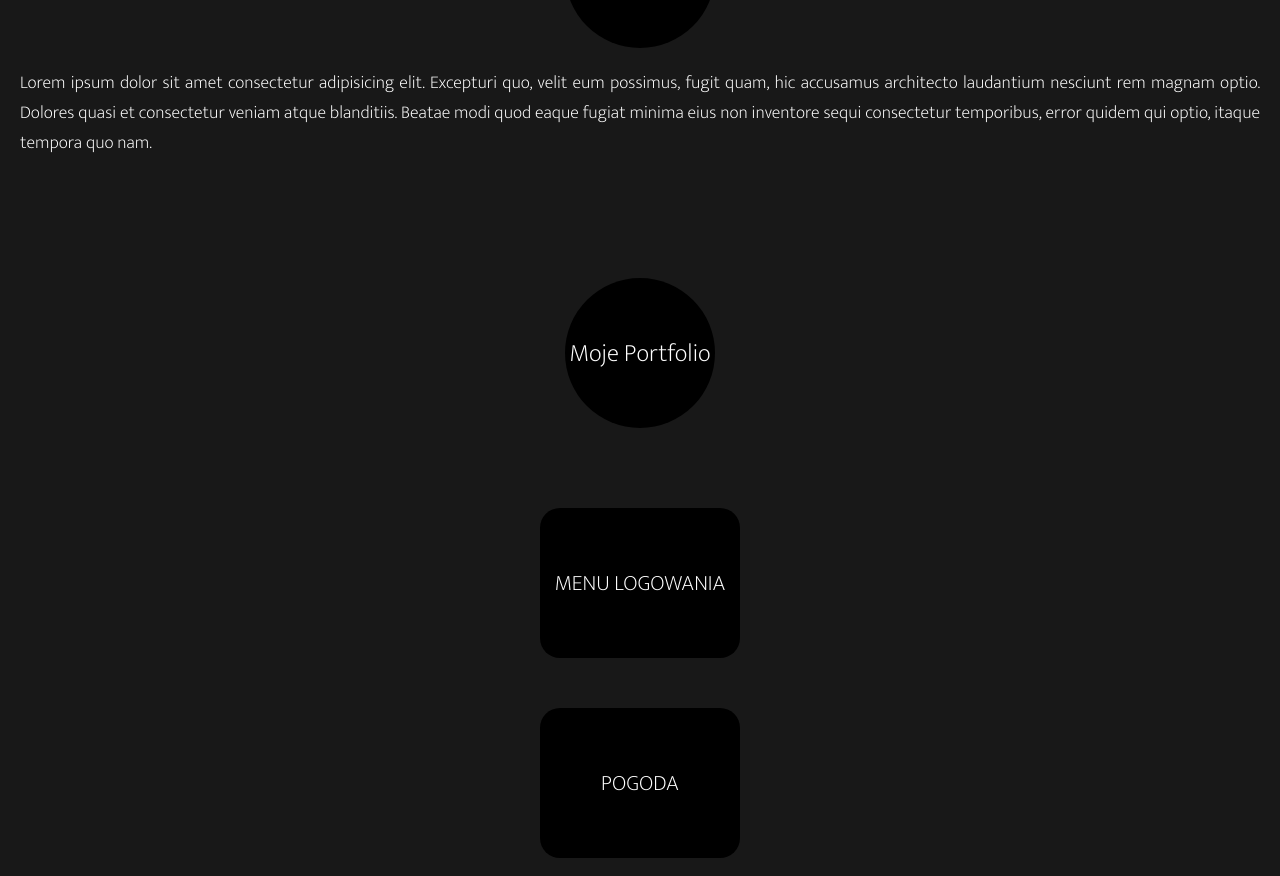
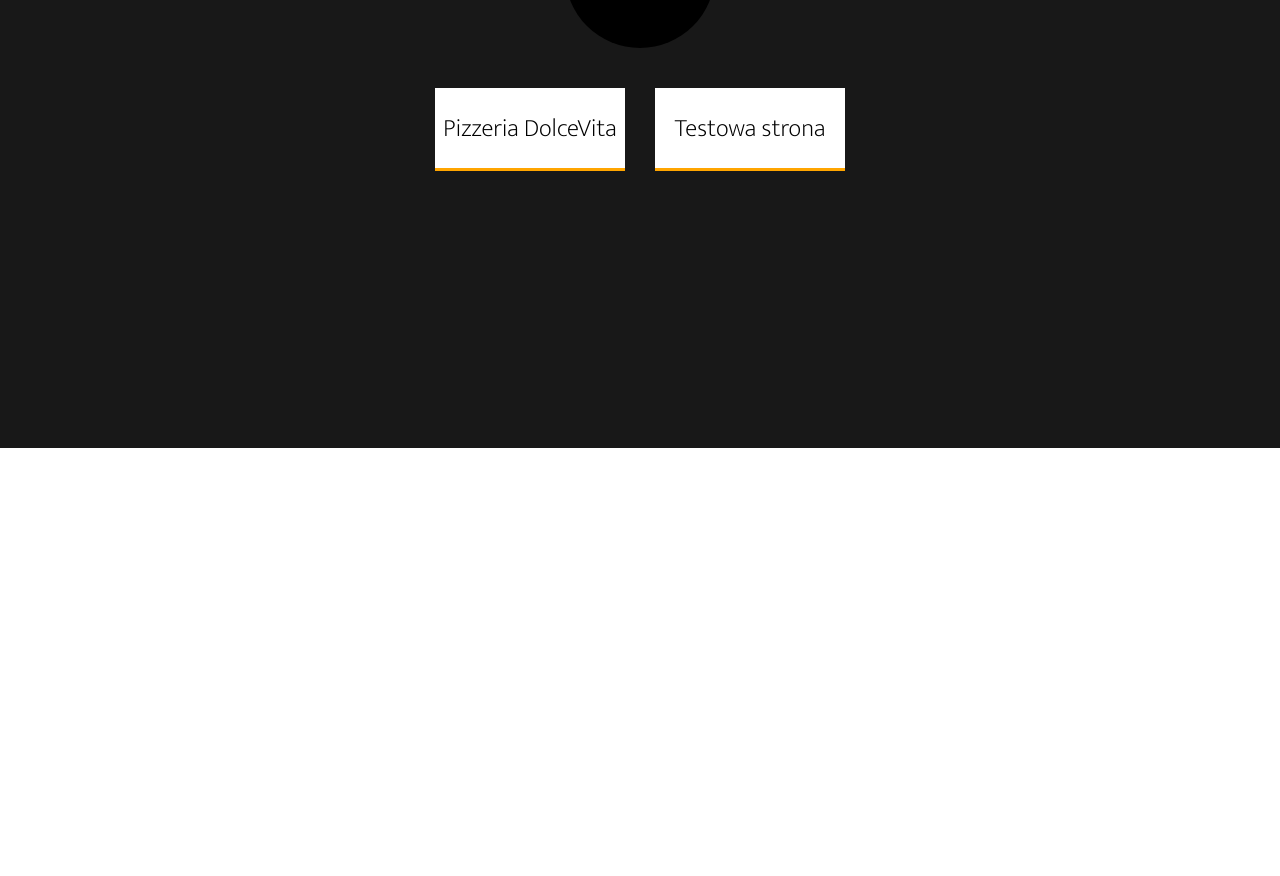
Before and after one commit to Pum2A/aboutme-website, a plain HTML site: page index.html in a window 1280 px wide. Shown: the part 616-1492 px from the top of the page. After the commit the page ends 1064 px from the top, so only its background shows below. Drawn offline with nearby package versions, Linux system fonts and the light colour scheme.

Commit message:
cv section added

```diff
--- a/css/style.css
+++ b/css/style.css
@@ -11,6 +11,11 @@ html{
 a{
     text-decoration: none;
     color: #fff;
+}
+
+ul, li{
+    text-decoration: none;
+    list-style-type: none;
 }
 
 .top{
@@ -102,7 +107,7 @@ nav a:hover{
 
 header{
     background-color:#181818;
-    height: 100vh;
+    height: 125vh;
     width: 100%;
     text-align: justify;
     font-size: 1.8rem;
@@ -152,6 +157,7 @@ header{
 }
 .about-imgs img{
     padding: 5px;
+    border-radius: 25%;
 }
 
 .cv-title{
@@ -176,8 +182,37 @@ header{
 
 }
 .cv-content{
-    padding: 20px 20px 0px 20px;
-    color: #fff
+    display: flex;
+    justify-content: center;
+    flex-wrap: wrap;
+    margin-top: 25px;
+    color: #fff;
+    background-color: #181818;
+}
+
+.cv-box1{
+    background-color: #fff;
+    height: 80px;
+    width: 190px;
+    margin: 15px;
+    display: flex;
+    justify-content: center;
+    align-items: center;
+    color: #000;
+    border-bottom: orange 3px solid;
+    cursor: pointer;
+    transition: 0.5s;
+}
+.pizza-site{
+    font-size: 2.5rem;
+
+}
+.first-site{
+    font-size: 2.5rem;
+}
+.cv-box1:hover{
+    background-color: rgba(255, 255, 255, 0.795);
+    transition: 0.5s;
 }
 main{
     background-color: #181818;
@@ -249,18 +284,7 @@ main{
     display: flex;
     flex-direction: column;
 }
-.port-box1{
-    height: 150px;
-    width: 200px;
-    background: black;
-    margin: 0 auto;
-    margin-top: 50px;
-    display: flex;
-    justify-content: center;
-    border-radius: 20px;
-    cursor: pointer;
-    transition: 0.5s;
-}
+
 .port-box1:hover{
     background-color: #884a185d;
     transition: 0.5s;
--- a/index.html
+++ b/index.html
@@ -14,7 +14,7 @@
             <span class="material-symbols-outlined">menu</span>
         </div>
         <a href="index.html" class="logo">DG.exe</a>
-        <div class="search">
+        <div id="search" class="search">
         <input class="input-search" type="text" placeholder="Tutaj wpisz tekst...">
         <span class="material-symbols-outlined">search</span>
     </div>
@@ -37,37 +37,35 @@
     <div class="about-content2">
         Języki programowania których opanowałem podstawy do tej pory:
         <div class="about-imgs">
-            <img src="assets/img/htmlLogo.png" alt="HTML" width="60px" height="60px" srcset="">
-            <img src="assets/img/cssLogo.png" alt="CSS" width="45px" height="60px" srcset="">
-            <img src="assets/img/sassLogo.png" alt="SASS" width="60px" height="60px" srcset="">
-            <img src="assets/img/JSLogo.png" alt="JS" width="60px" height="60px" srcset="">
-            <img src="assets/img/gitLogo.png" alt="GIT" width="60px" height="60px" srcset="">
-            <img src="assets/img/angularLogo.png" alt="ANGULAR" width="60px" height="60px" srcset="">
+            <img src="assets/img/htmlLogo.png" alt="htmlLogo" width="60px" height="60px">
+            <img src="assets/img/cssLogo.png" alt="cssLogo" width="45px" height="60px">
+            <img src="assets/img/sassLogo.png" alt="sassLogo" width="60px" height="60px">
+            <img src="assets/img/JSLogo.png" alt="JSLogo" width="60px" height="60px">
+            <img src="assets/img/gitLogo.png" alt="gitLogo" width="60px" height="60px">
+            <img src="assets/img/angularLogo.png" alt="angularLogo" width="60px" height="60px">
         </div>
     </div>
     <div class="cv-title">
         <div class="cv-text">Moje CV</div>
     </div>
     <div class="cv-content">
-        Lorem ipsum dolor sit amet consectetur adipisicing elit. Excepturi quo, velit eum possimus, fugit quam, hic accusamus architecto laudantium nesciunt rem magnam optio. Dolores quasi et consectetur veniam atque blanditiis. Beatae modi quod eaque fugiat minima eius non inventore sequi consectetur temporibus, error quidem qui optio, itaque tempora quo nam.
-</div>
+        <div class="cv-box1">
+              <li class="pizza-site">Pizzeria DolceVita</li>
+            </div>
+            <div class="cv-box1">
+                <li class="first-site">Testowa strona</li>
+            </div>
+
+    </div>
     </header>
-    <main>
+    <!-- <main>
         <div class="port-title">
             <div class="port-text">Moje Portfolio</div>
         </div>
         <div class="port-content">
-            <div class="port-box1">
-                <div class="port-box1-text">MENU LOGOWANIA</div>
-            </div>
-            <div class="port-box1">
-                <div class="port-box2-text">POGODA</div>
-            </div>
-            <div class="port-box1">
-                <div class="port-box3-text">RESTAURACJA</div>
-            </div>
-        </div>
-        <div class="cont-title">
+
+        </div> -->
+        <!-- <div class="cont-title">
             <div class="cont-text">Kontakt</div>
         </div>
             <div class="cont-content">
@@ -84,7 +82,7 @@
     </main>
     <footer>
         <div class="footer-content">Strona jest prywatną własnością, wszelkie prawa zastrzeżone. Dominik Gadzina 2022</div>
-    </footer>
+    </footer> -->
 
     <script src="script.js"></script>
 </body>
--- a/script.js
+++ b/script.js
@@ -2,7 +2,7 @@
 const hamburger = document.querySelector('.top span')
 const nav = document.querySelector('nav');
 const styleNav = getComputedStyle(nav);
-
+const search = document.querySelector('.search')
 
 hamburger.addEventListener('click', () => {
     if(styleNav.display == 'none') {
@@ -17,3 +17,16 @@ hamburger.addEventListener('click', () => {
     }
 
 });
+
+search.addEventListener('click', () => {
+    if(styleNav.display == 'none') {
+
+        nav.style.display = 'flex';
+        search.innerText = 'close';
+        nav.style.left = '0%'
+
+    } else {
+        nav.style.display = 'none'
+        search.innerText = 'search';
+    }
+})
```
